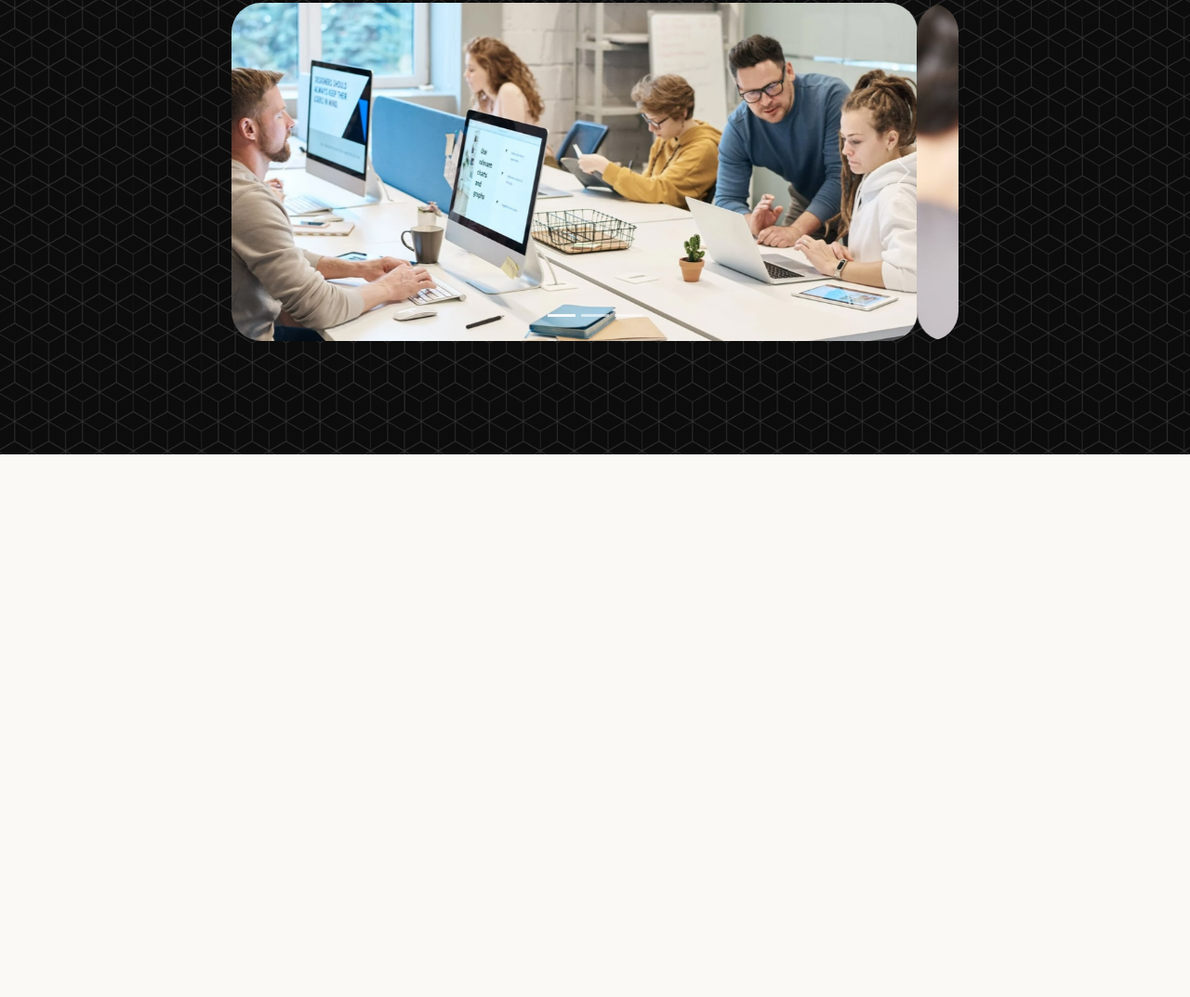
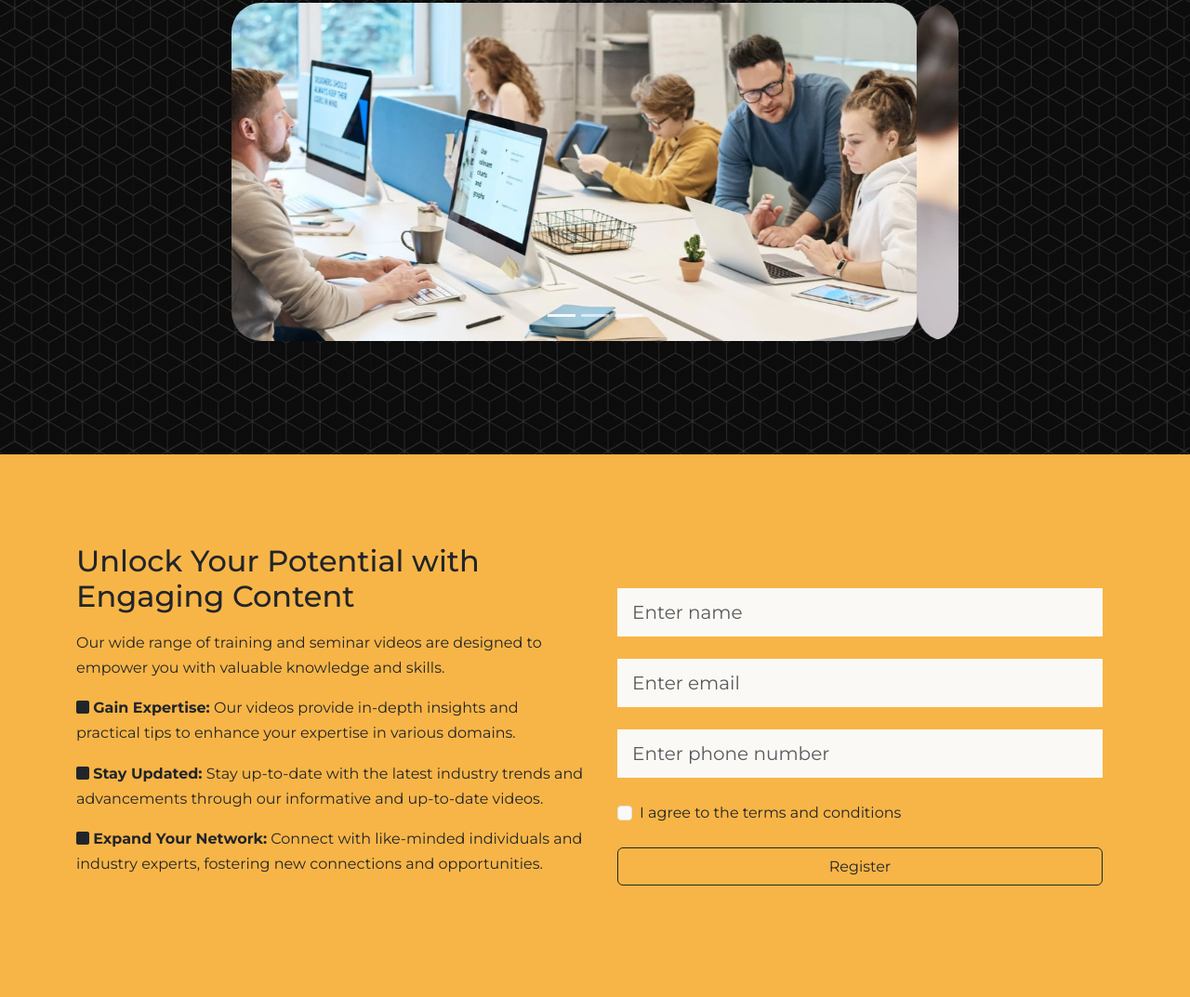
Before and after one commit to Jay0180/corso_web_jfbeltran, a website: page index.html in a window 1280 px wide. Shown: the part 511-1584 px from the top of the page at 93% size. Before the commit the page ends 1000 px from the top, so only its background shows below. Drawn offline with nearby package versions, Linux system fonts and the light colour scheme; files that its build step writes are made by us from their sources.

Commit message:
Added Register

```diff
--- a/index.html
+++ b/index.html
@@ -120,6 +120,63 @@
       </div>
     </div>
   </header>
+  <section class="register bg-primary py-6 overflow-hidden">
+    <div class="container">
+      <div class="row">
+        <div class="col-lg-6">
+          <h2>Unlock Your Potential with Engaging Content</h2>
+          <p>
+            Our wide range of training and seminar videos are designed to
+            empower you with valuable knowledge and skills.
+          </p>
+
+          <ul class="list-unstyled vstack gap-3">
+            <li>
+              <i class="fas fa-square"></i>
+              <strong>Gain Expertise:</strong> Our videos provide in-depth
+              insights and practical tips to enhance your expertise in various
+              domains.
+            </li>
+            <li>
+              <i class="fas fa-square"></i>
+              <strong>Stay Updated:</strong> Stay up-to-date with the latest
+              industry trends and advancements through our informative and
+              up-to-date videos.
+            </li>
+            <li>
+              <i class="fas fa-square"></i>
+              <strong>Expand Your Network:</strong> Connect with like-minded
+              individuals and industry experts, fostering new connections and
+              opportunities.
+            </li>
+          </ul>
+        </div>
+        <div class="col-lg-6 p-4">
+          <form>
+            <div class="my-4">
+              <input type="text" class="form-control form-control-lg rounded-0 border-0" placeholder="Enter name" />
+            </div>
+            <div class="my-4">
+              <input type="email" class="form-control form-control-lg rounded-0 border-0" placeholder="Enter email" />
+            </div>
+            <div class="my-4">
+              <input type="text" class="form-control form-control-lg rounded-0 border-0"
+                placeholder="Enter phone number" />
+            </div>
+            <div class="form-check">
+              <input type="checkbox" class="form-check-input" value="" />
+              <label for="terms" class="form-check-label">
+                I agree to the terms and conditions
+              </label>
+            </div>
+            <div class="d-grid mt-4">
+              <button class="btn btn-outline-dark">Register</button>
+            </div>
+          </form>
+        </div>
+      </div>
+    </div>
+  </section>
 
   <script src="js/bootstrap.bundle.min.js"></script>
   <script src="js/script.js"></script>
```
